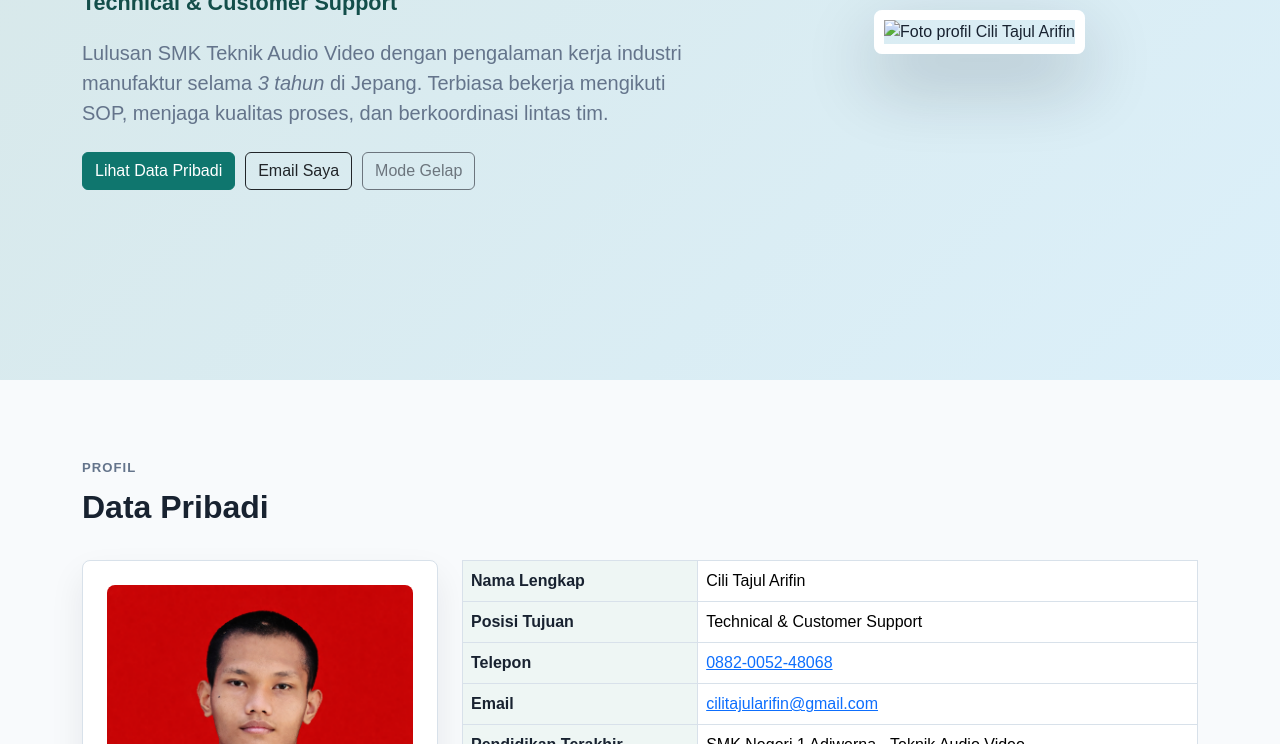
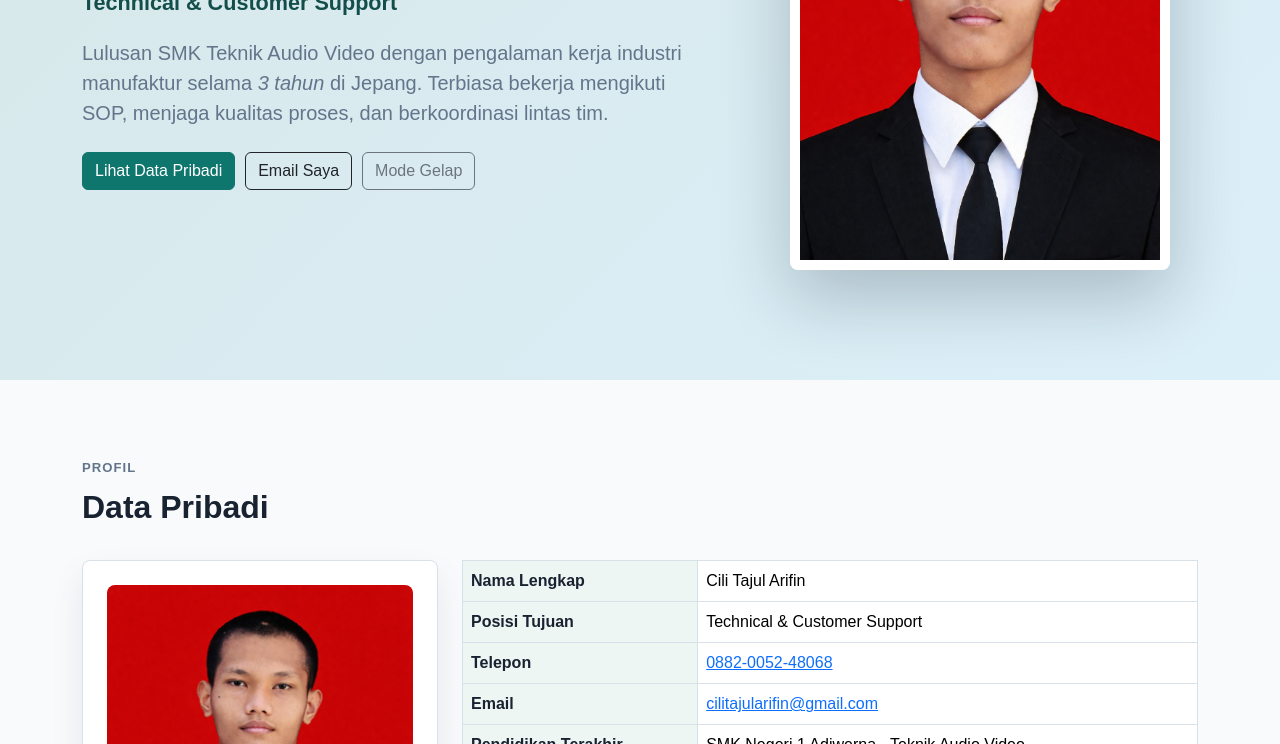
Before and after one commit to cilitajularifin/TUGAS-UTS-PEMROGRAMAN, a plain HTML site: page index.html in a window 1280 px wide. Shown: the part 356-1100 px from the top of the page. Drawn offline with nearby package versions, Linux system fonts and the light colour scheme.

Commit message:
Update index.html

```diff
--- a/index.html
+++ b/index.html
@@ -45,7 +45,7 @@
             </div>
           </div>
           <div class="col-lg-5 text-center">
-            <img class="profile-photo" src="assets/photo-profile.png" alt="Foto profil Cili Tajul Arifin" />
+            <img class="profile-photo" src="photo-profile.png" alt="Foto profil Cili Tajul Arifin" />
           </div>
         </div>
       </div>
```
